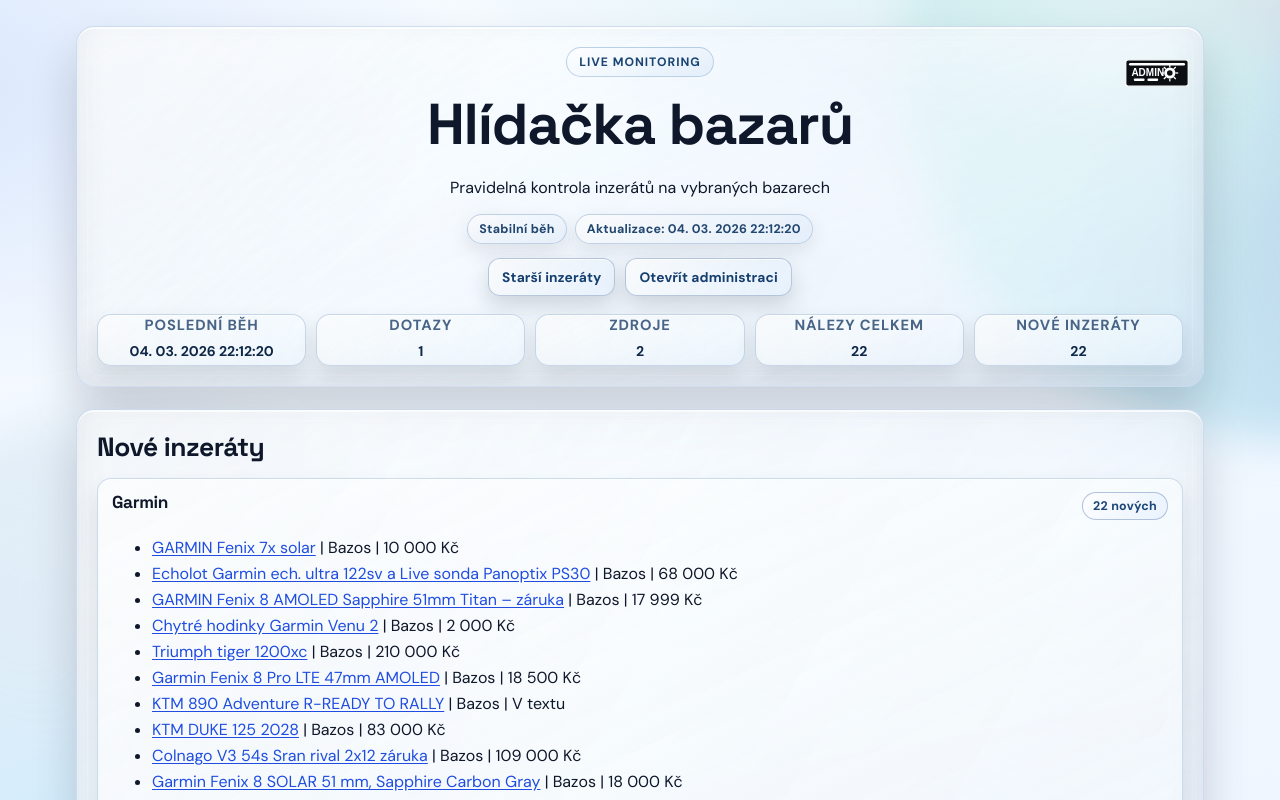
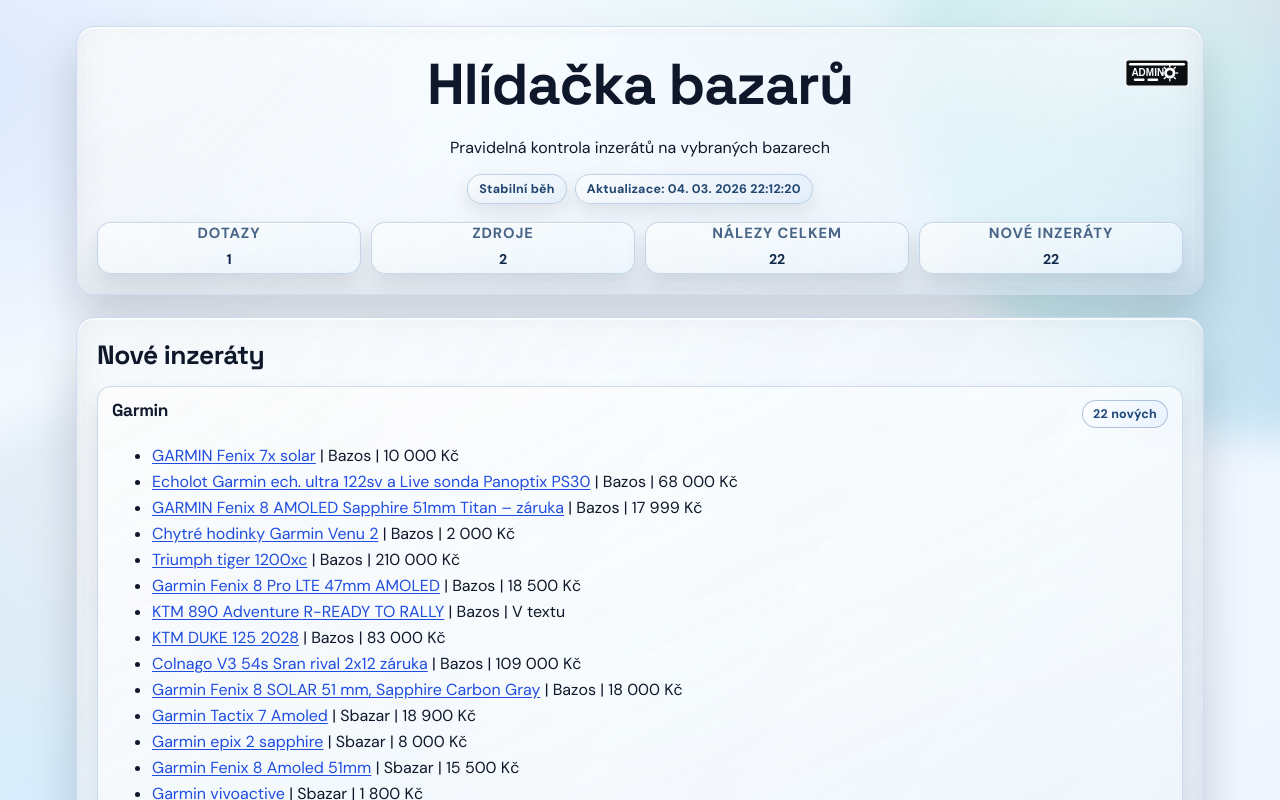
Before and after one commit to JanKostalek/hlidacka, a Next.js app: page / in a window 1280 px wide. Shown: the top 800 px of the page. Built offline with nearby package versions, Linux system fonts and the light colour scheme.

Commit message:
Add files via upload

```diff
--- a/app/globals.css
+++ b/app/globals.css
@@ -105,76 +105,6 @@
   font-weight: 700;
   letter-spacing: 0.02em;
   box-shadow: 0 8px 20px rgba(15, 23, 42, 0.1);
-}
-
-.heroActions {
-  margin-top: 14px;
-  display: flex;
-  justify-content: center;
-  gap: 10px;
-  flex-wrap: wrap;
-}
-
-.heroActionBtn {
-  position: relative;
-  border-radius: 12px;
-  border: 1px solid rgba(44, 106, 200, 0.58);
-  background:
-    linear-gradient(130deg, rgba(255, 255, 255, 0.14), rgba(255, 255, 255, 0) 35%),
-    linear-gradient(125deg, #2563eb, #2d5fdf 56%, #1e4dc9);
-  color: #fff;
-  font-size: 0.86rem;
-  font-weight: 700;
-  text-decoration: none;
-  letter-spacing: 0.01em;
-  padding: 9px 13px;
-  box-shadow:
-    0 12px 24px rgba(37, 99, 235, 0.34),
-    inset 0 1px 0 rgba(255, 255, 255, 0.4);
-  transition: transform 170ms ease, box-shadow 170ms ease, filter 170ms ease;
-  overflow: hidden;
-}
-
-.heroActionBtn::after {
-  content: "";
-  position: absolute;
-  top: -150%;
-  left: -40%;
-  width: 55%;
-  height: 280%;
-  transform: rotate(20deg);
-  background: linear-gradient(180deg, rgba(255, 255, 255, 0), rgba(255, 255, 255, 0.36), rgba(255, 255, 255, 0));
-  opacity: 0;
-}
-
-.heroActionBtn:hover {
-  transform: translateY(-2px);
-  box-shadow:
-    0 16px 30px rgba(37, 99, 235, 0.38),
-    inset 0 1px 0 rgba(255, 255, 255, 0.48);
-  filter: saturate(1.06);
-}
-
-.heroActionBtn:hover::after {
-  opacity: 1;
-  animation: dashboardShine 920ms ease;
-}
-
-.heroActionBtnSecondary {
-  border-color: rgba(136, 161, 194, 0.56);
-  color: #163f6f;
-  background:
-    linear-gradient(130deg, rgba(255, 255, 255, 0.78), rgba(224, 237, 252, 0.62)),
-    linear-gradient(122deg, rgba(148, 163, 184, 0.16), rgba(255, 255, 255, 0));
-  box-shadow:
-    0 10px 22px rgba(15, 23, 42, 0.16),
-    inset 0 1px 0 rgba(255, 255, 255, 0.7);
-}
-
-.heroActionBtnSecondary:hover {
-  box-shadow:
-    0 14px 26px rgba(15, 23, 42, 0.2),
-    inset 0 1px 0 rgba(255, 255, 255, 0.76);
 }
 
 .adminIconLink {
@@ -532,14 +462,6 @@
   .page > .panel {
     animation: none;
   }
-
-  .heroActionBtn {
-    transition: none;
-  }
-
-  .heroActionBtn:hover::after {
-    animation: none;
-  }
 }
 
 @media (max-width: 920px) {
@@ -582,14 +504,6 @@
     grid-template-columns: 1fr;
   }
 
-  .heroActions {
-    flex-direction: column;
-  }
-
-  .heroActionBtn {
-    width: 100%;
-    text-align: center;
-  }
 }
 
 /* Dashboard "ultra fresh" visual layer */
@@ -681,22 +595,9 @@
     linear-gradient(138deg, rgba(255, 255, 255, 0.48), transparent 40%);
 }
 
-.heroEyebrow {
-  width: fit-content;
-  margin: 0 auto 10px;
-  padding: 6px 12px;
-  border-radius: 999px;
-  font-size: 0.76rem;
-  font-weight: 700;
-  letter-spacing: 0.08em;
-  text-transform: uppercase;
-  color: #194472;
-  border: 1px solid rgba(132, 169, 207, 0.5);
-  background: linear-gradient(160deg, rgba(255, 255, 255, 0.72), rgba(206, 224, 246, 0.42));
-}
-
 .dashboardStats {
   margin-top: 18px;
+  grid-template-columns: repeat(4, minmax(0, 1fr));
 }
 
 .statCard {
--- a/app/page.js
+++ b/app/page.js
@@ -85,10 +85,6 @@
 
   const statCards = [
     {
-      label: "Poslední běh",
-      value: formatRunTime(results.runAt)
-    },
-    {
       label: "Dotazy",
       value: String(results.summary?.totalWatches ?? 0)
     },
@@ -110,20 +106,11 @@
     <main className="page dashboardPage">
       <section className="panel dashboardPanel heroPanel">
         <AdminPopupLink />
-        <div className="heroEyebrow">Live Monitoring</div>
         <h1>Hlídačka bazarů</h1>
         <p className="heroSubtitle">Pravidelná kontrola inzerátů na vybraných bazarech</p>
         <div className="heroMeta">
           <span className="heroChip">{healthState}</span>
           <span className="heroChip">Aktualizace: {formatRunTime(results.runAt)}</span>
-        </div>
-        <div className="heroActions">
-          <a className="heroActionBtn heroActionBtnSecondary" href="#starsi-inzeraty">
-            Starší inzeráty
-          </a>
-          <a className="heroActionBtn heroActionBtnSecondary" href="/admin">
-            Otevřít administraci
-          </a>
         </div>
         <div className="stats dashboardStats">
           {statCards.map((card) => (
```
